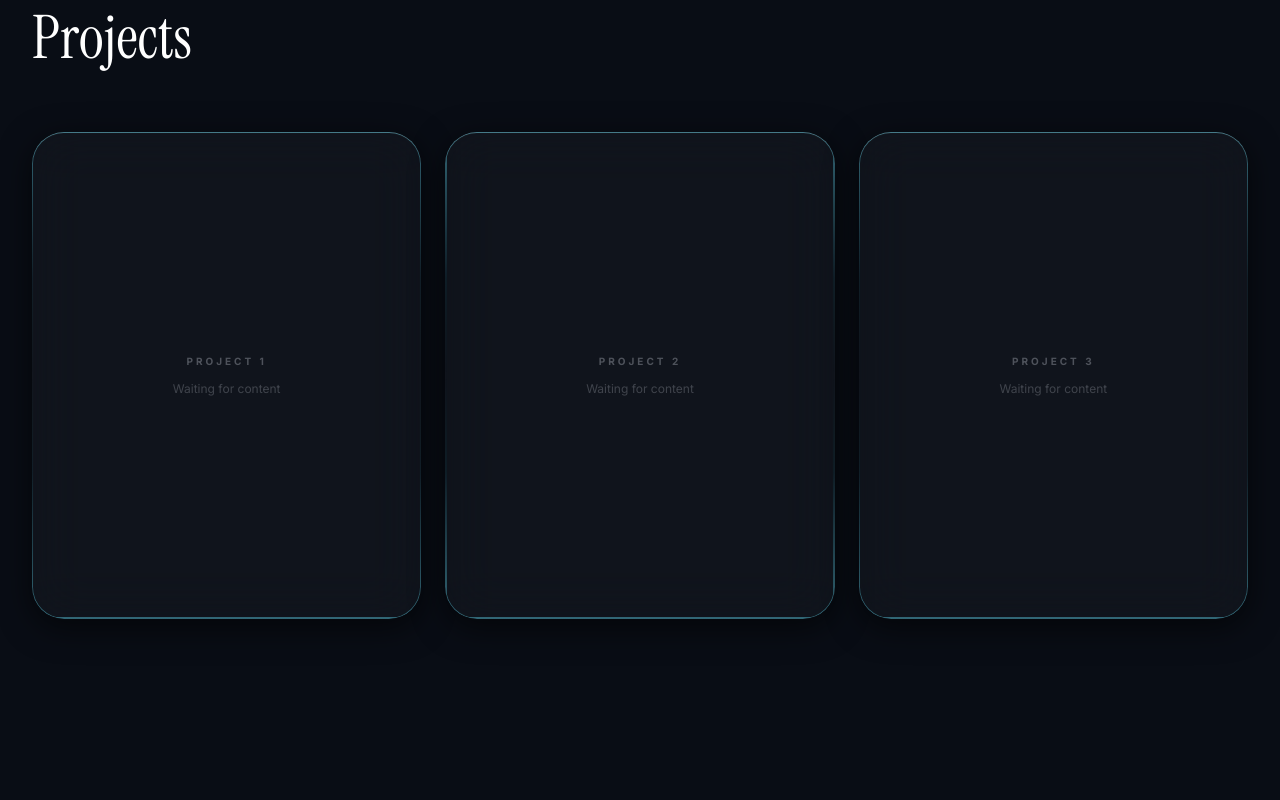
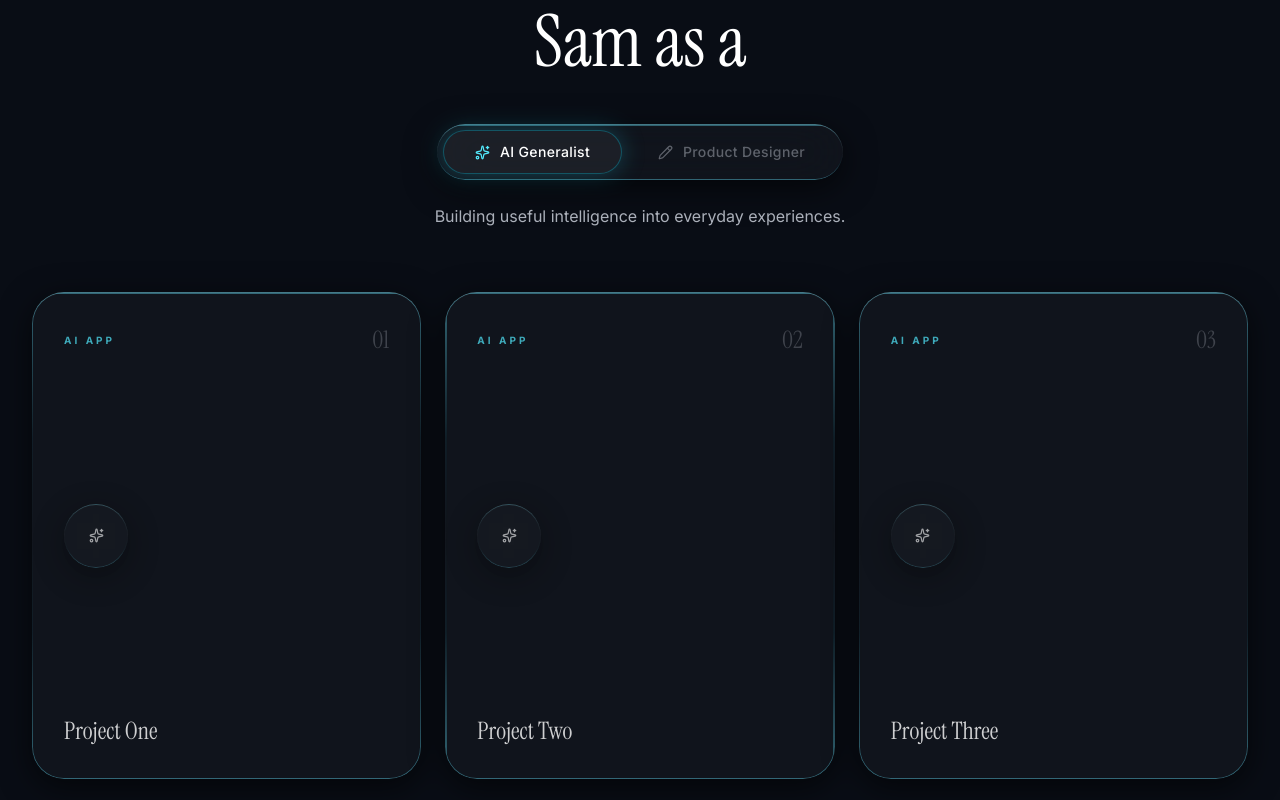
Before and after one commit to Sam-UX-Designer/Sam-Jo-Portfolio-Version-2, a React (Vite) app: page / in a window 1280 px wide. Shown: the part 960-1760 px from the top of the page. Built offline with nearby package versions, Linux system fonts and the light colour scheme.

Commit message:
Refactor Projects component to use tabs and state

```diff
--- a/src/components/Projects.tsx
+++ b/src/components/Projects.tsx
@@ -1,23 +1,145 @@
-const PLACEHOLDER_COUNT = 3;
+import { useState } from 'react';
+import { Sparkles, Pencil, Lock } from 'lucide-react';
+
+type TabId = 'generalist' | 'designer';
+
+interface ProjectCard {
+  id: string;
+  index: string;
+  name: string;
+  tag: string;
+}
+
+interface TabData {
+  id: TabId;
+  label: string;
+  icon: React.ReactNode;
+  tagline: string;
+  cards: ProjectCard[];
+}
+
+// Placeholder content — real project details get swapped in later.
+const TABS: TabData[] = [
+  {
+    id: 'generalist',
+    label: 'AI Generalist',
+    icon: <Sparkles size={15} />,
+    tagline: 'Building useful intelligence into everyday experiences.',
+    cards: [
+      { id: 'g1', index: '01', name: 'Project One', tag: 'AI App' },
+      { id: 'g2', index: '02', name: 'Project Two', tag: 'AI App' },
+      { id: 'g3', index: '03', name: 'Project Three', tag: 'AI App' },
+    ],
+  },
+  {
+    id: 'designer',
+    label: 'Product Designer',
+    icon: <Pencil size={15} />,
+    tagline: 'Shaping thoughtful interfaces from problem to product.',
+    cards: [
+      { id: 'd1', index: '01', name: 'Project One', tag: 'Product' },
+      { id: 'd2', index: '02', name: 'Project Two', tag: 'Product' },
+      { id: 'd3', index: '03', name: 'Project Three', tag: 'Product' },
+    ],
+  },
+];
 
 const Projects: React.FC = () => {
+  const [active, setActive] = useState<TabId>('generalist');
+  const [comingSoon, setComingSoon] = useState<string | null>(null);
+  const activeTab = TABS.find((t) => t.id === active)!;
+
+  const handleCardClick = (cardId: string) => {
+    setComingSoon(cardId);
+    setTimeout(() => setComingSoon((current) => (current === cardId ? null : current)), 1600);
+  };
+
   return (
     <section id="projects" className="relative z-10 w-full max-w-7xl mx-auto px-8 py-32">
-      <span className="section-label text-primary">Selected Work</span>
-      <h2 className="display-font text-4xl sm:text-6xl mt-4 mb-16 text-foreground">Projects</h2>
+      {/* Heading */}
+      <div className="text-center mb-12">
+        <span className="section-label text-primary">What I Build</span>
+        <h2 className="display-font text-5xl sm:text-7xl mt-4 text-foreground leading-[0.95]">
+          Sam as a
+        </h2>
+      </div>
 
-      <div className="grid gap-6 sm:grid-cols-2 lg:grid-cols-3">
-        {Array.from({ length: PLACEHOLDER_COUNT }).map((_, i) => (
-          <div
-            key={i}
-            className="liquid-glass rounded-[2rem] aspect-[4/5] flex flex-col items-center justify-center gap-3 text-center px-6"
-          >
-            <span className="text-[10px] font-bold uppercase tracking-[0.3em] text-muted-foreground opacity-40">
-              Project {i + 1}
-            </span>
-            <span className="text-xs text-muted-foreground opacity-30">Waiting for content</span>
-          </div>
-        ))}
+      {/* Liquid-glass toggle */}
+      <div className="flex justify-center mb-6">
+        <div className="liquid-glass rounded-full p-1.5 flex items-center gap-1 relative">
+          {TABS.map((tab) => {
+            const isActive = tab.id === active;
+            return (
+              <button
+                key={tab.id}
+                onClick={() => setActive(tab.id)}
+                className={`relative z-10 flex items-center gap-2.5 px-6 sm:px-8 py-3 rounded-full text-xs sm:text-sm font-medium tracking-wide transition-all duration-500 ${
+                  isActive ? 'text-white' : 'text-muted-foreground opacity-50 hover:opacity-80'
+                }`}
+              >
+                <span className={`transition-colors duration-500 ${isActive ? 'text-cyan-300' : ''}`}>
+                  {tab.icon}
+                </span>
+                {tab.label}
+                {isActive && (
+                  <span className="absolute inset-0 rounded-full bg-white/5 shadow-[0_0_25px_rgba(34,211,238,0.25)] border border-cyan-400/30 -z-10" />
+                )}
+              </button>
+            );
+          })}
+        </div>
+      </div>
+
+      {/* Tagline — swaps with tab */}
+      <p
+        key={activeTab.id}
+        className="text-center text-muted-foreground text-sm sm:text-base opacity-60 max-w-md mx-auto mb-16 animate-fade-rise"
+      >
+        {activeTab.tagline}
+      </p>
+
+      {/* Project cards — swap with tab */}
+      <div key={`${activeTab.id}-grid`} className="grid gap-6 sm:grid-cols-2 lg:grid-cols-3 animate-fade-rise">
+        {activeTab.cards.map((card) => {
+          const showSoon = comingSoon === card.id;
+          return (
+            <button
+              key={card.id}
+              onClick={() => handleCardClick(card.id)}
+              className="group liquid-glass rounded-[2rem] aspect-[4/5] flex flex-col justify-between p-8 text-left transition-all duration-500 hover:scale-[1.02] hover:shadow-[0_0_40px_rgba(34,211,238,0.15)] cursor-pointer"
+            >
+              {/* Top row */}
+              <div className="flex items-center justify-between w-full">
+                <span className="text-[10px] font-bold uppercase tracking-[0.3em] text-cyan-300/70">
+                  {card.tag}
+                </span>
+                <span className="display-font text-2xl text-muted-foreground opacity-30">
+                  {card.index}
+                </span>
+              </div>
+
+              {/* Center icon */}
+              <div className="flex-1 flex items-center justify-center">
+                <div className="w-16 h-16 rounded-full liquid-glass flex items-center justify-center opacity-60 group-hover:opacity-100 transition-opacity duration-500">
+                  {activeTab.icon}
+                </div>
+              </div>
+
+              {/* Bottom label OR coming-soon */}
+              <div className="w-full">
+                {showSoon ? (
+                  <span className="flex items-center gap-2 text-[11px] font-bold uppercase tracking-[0.25em] text-cyan-300 animate-fade-rise">
+                    <Lock size={12} /> Coming Soon
+                  </span>
+                ) : (
+                  <span className="display-font text-2xl text-foreground opacity-80 group-hover:opacity-100 transition-opacity duration-500">
+                    {card.name}
+                  </span>
+                )}
+              </div>
+            </button>
+          );
+        })}
       </div>
     </section>
   );
```
